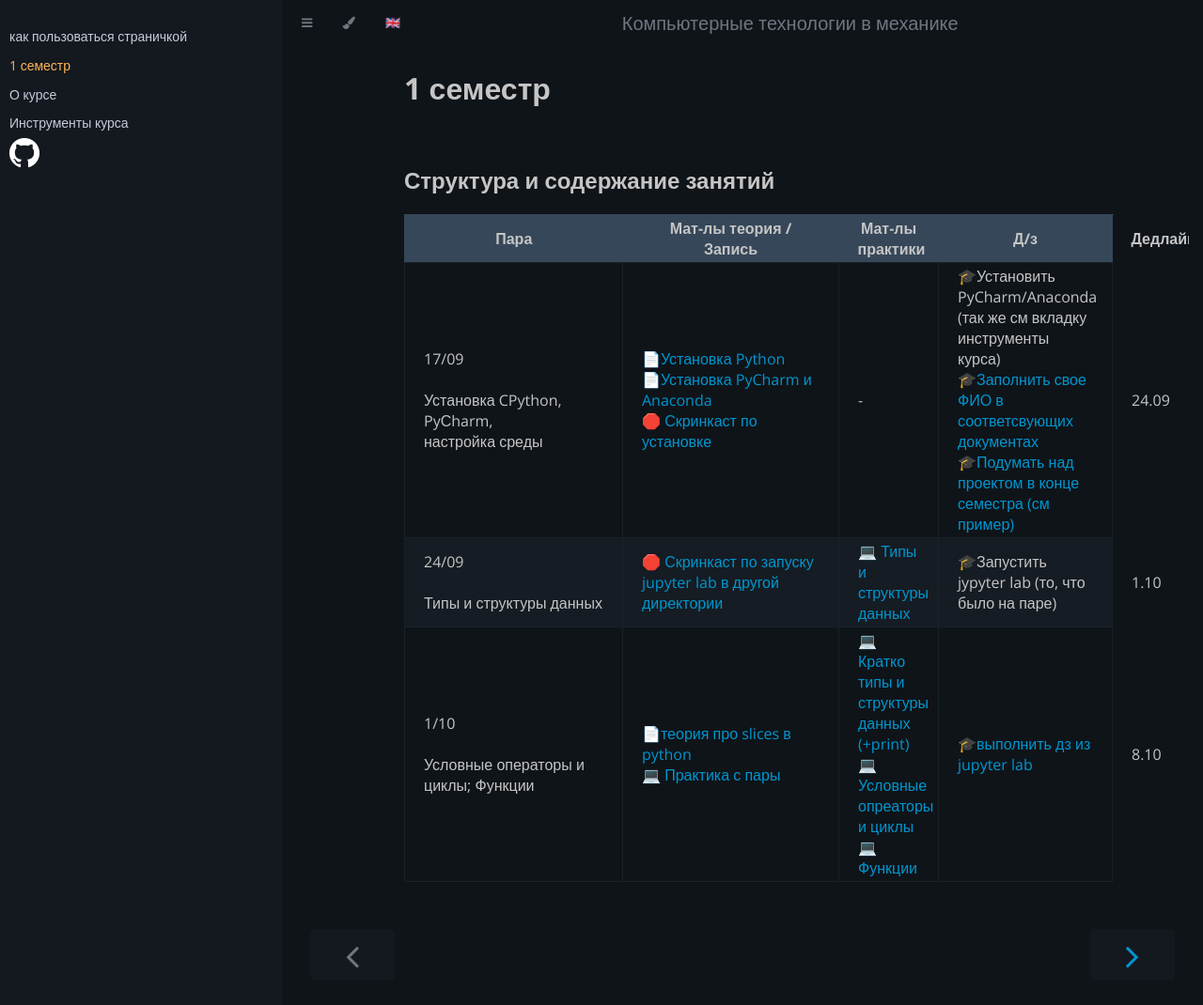
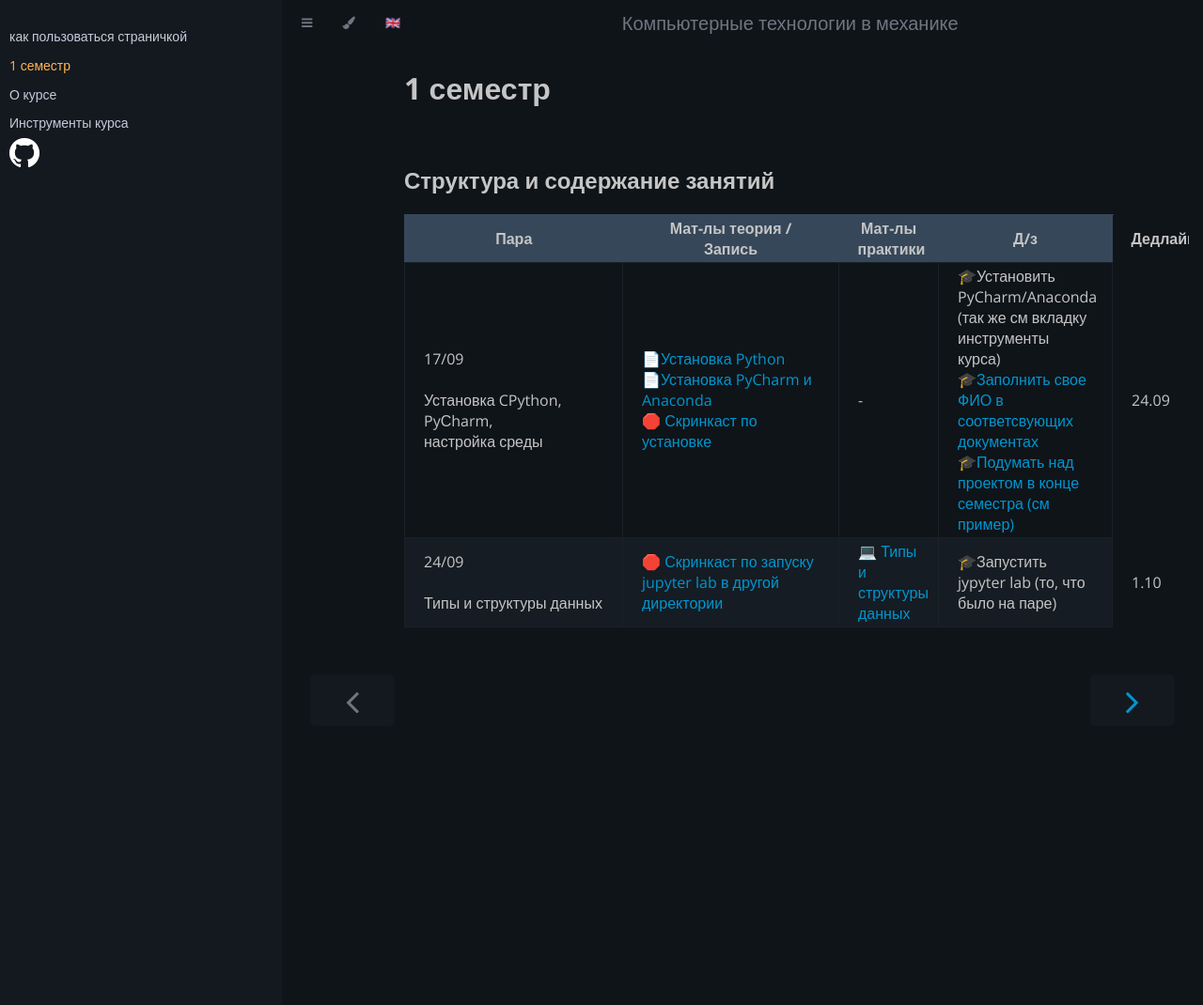
Before and after one commit to PPPmmm131313/PPPmmm131313.github.io, a Jekyll site: the page built from 1_semester.md, in a window 1280 px wide and 1094 px high. Shown: the top 1070 px of the window at 94% size. Built offline with Jekyll 4.4.1, drawn with Linux system fonts in a browser that asks for light colours; our own code applies the rules of GitHub Pages for plain Markdown files.

Commit message:
Update 1_semester.md

```diff
--- a/1_semester.md
+++ b/1_semester.md
@@ -35,12 +35,6 @@ title: 1 семестр
     <td class="tg-c3ow">🎓Запустить jypyter lab (то, что было на паре)</td>
     <td class="tg-c3ow">1.10</td>
   </tr>
-    <tr>
-    <td class="tg-0pky">1/10<br><br>Условные операторы и циклы; Функции</td>
-    <td class="tg-0pky"><a href="https://habr.com/ru/post/89456/" target="_blank" rel="noopener noreferrer">📄теория про slices в python </a><br> <a href="https://drive.google.com/file/d/1HHkGJlkGWeK7Rp9oYH9eksYdALa7DVcl/view?usp=sharing" target="_blank" rel="noopener noreferrer">💻 Практика с пары </a><br></td>
-    <td class="tg-c3ow"><a href="https://drive.google.com/file/d/1rAD8FSdgrhg4Guphh868IQ4qYrxiJSsl/view?usp=sharing" target="_blank" rel="noopener noreferrer">💻 Кратко типы и структуры данных (+print) </a><br><a href="https://drive.google.com/file/d/14Yi_FpdRaDkzDGsYe9azAfM30MmVoqmS/view?usp=sharing" target="_blank" rel="noopener noreferrer">💻 Условные опреаторы и циклы </a><br><a href="https://drive.google.com/file/d/1l7o41Sat3dzIXS5chQWRAordrnv469kG/view?usp=sharing" target="_blank" rel="noopener noreferrer">💻 Функции </a><br></td>
-    <td class="tg-c3ow"><a href="https://drive.google.com/file/d/1HKzEGk2s04DvjGmDQENDccgqbR08-hqu/view?usp=sharing" target="_blank" rel="noopener noreferrer">🎓выполнить дз из jupyter lab </a></td>
-    <td class="tg-c3ow">8.10</td>
- </tr>
+
 </tbody>
 </table>
```
